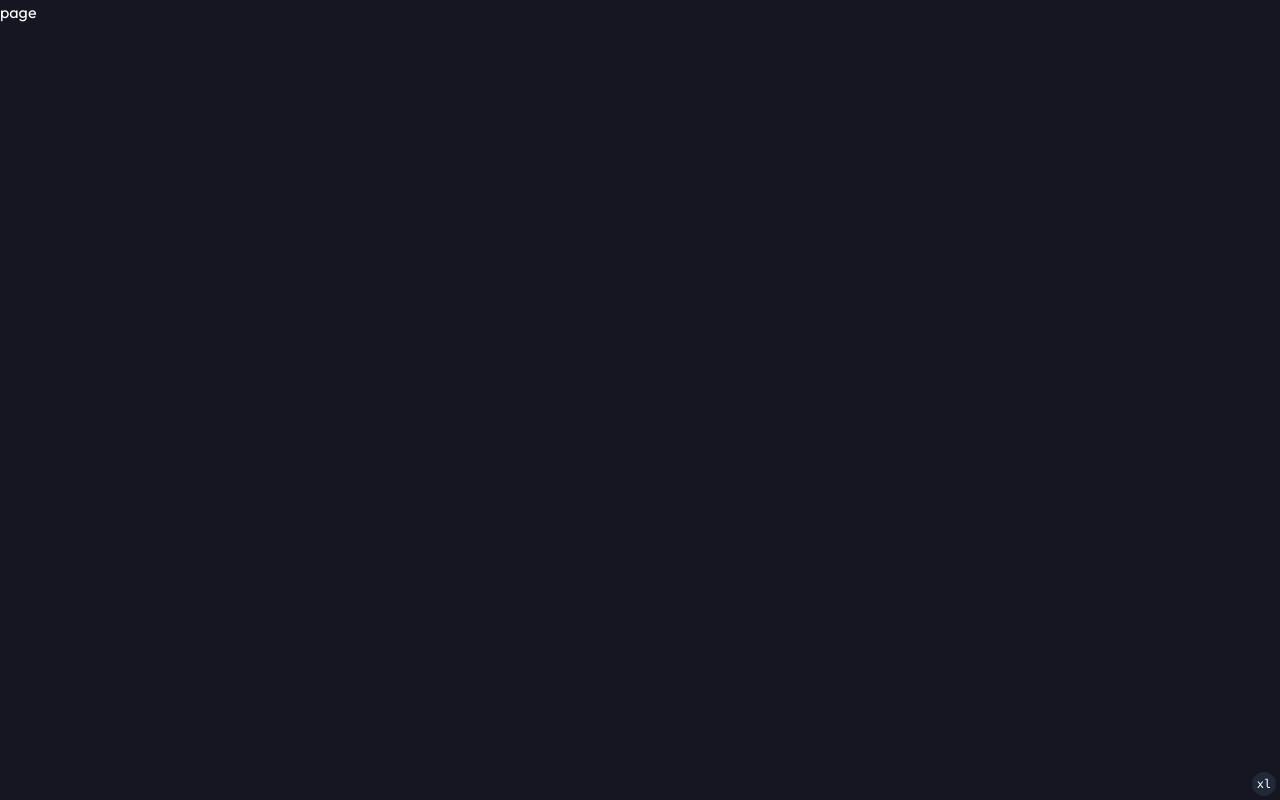
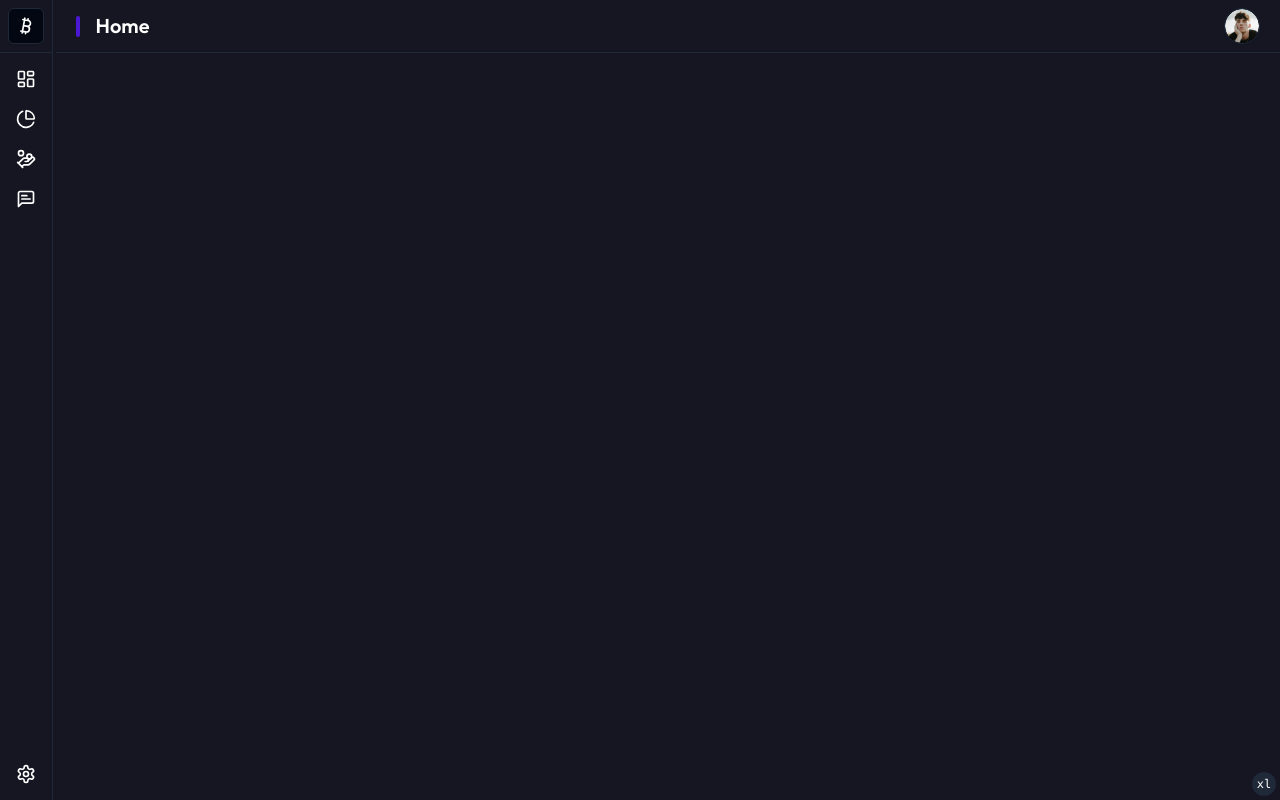
Before and after one commit to TheRoxer/elevate-web, a Next.js app: page /dashboard/panel in a window 1280 px wide. Built offline with nearby package versions, Linux system fonts and the light colour scheme.

Commit message:
feat: add panel structure

```diff
--- a/app/dashboard/panel/page.tsx
+++ b/app/dashboard/panel/page.tsx
@@ -5,8 +5,17 @@ export const metadata: Metadata = {
   description: "Elevate your business with our services",
 };
 
-const Panel = () => {
-  return <div>page</div>;
-};
+import SideBar from "@/components/dashbard/Sidebar";
+import Header from "@/components/dashbard/Header";
 
-export default Panel;
+export default function Panel() {
+  return (
+    <div className="grid h-screen w-full pl-[56px]">
+      <SideBar />
+      <div className="flex flex-col">
+        <Header />
+        <div className="content"></div>
+      </div>
+    </div>
+  );
+}
--- /dev/null
+++ b/components/dashbard/Header.tsx
@@ -0,0 +1,51 @@
+import { Button } from "@/components/ui/button";
+import {
+  DropdownMenu,
+  DropdownMenuContent,
+  DropdownMenuItem,
+  DropdownMenuLabel,
+  DropdownMenuSeparator,
+  DropdownMenuTrigger,
+} from "@/components/ui/dropdown-menu";
+import Image from "next/image";
+
+const Header = () => {
+  return (
+    <header className="sticky top-0 z-10 flex h-[53px] items-center gap-1 border-b  px-5">
+      <div className="flex row gap-4 justify-center items-center">
+        <div className="w-[3.5px] h-[21px] rounded-[18px] bg-[#4a18d2]"></div>
+        <h1 className="text-xl font-semibold">Home</h1>
+      </div>
+
+      <div className="flex row items-center gap-4 ml-auto">
+        <DropdownMenu>
+          <DropdownMenuTrigger asChild>
+            <Button
+              variant="outline"
+              size="icon"
+              className="overflow-hidden rounded-full ml-auto"
+            >
+              <Image
+                src="/images/dude.png"
+                width={36}
+                height={36}
+                alt="Avatar"
+                className="overflow-hidden rounded-full "
+              />
+            </Button>
+          </DropdownMenuTrigger>
+          <DropdownMenuContent align="end">
+            <DropdownMenuLabel>My Account</DropdownMenuLabel>
+            <DropdownMenuSeparator />
+            <DropdownMenuItem>Settings</DropdownMenuItem>
+            <DropdownMenuItem>Support</DropdownMenuItem>
+            <DropdownMenuSeparator />
+            <DropdownMenuItem>Logout</DropdownMenuItem>
+          </DropdownMenuContent>
+        </DropdownMenu>
+      </div>
+    </header>
+  );
+};
+
+export default Header;
--- /dev/null
+++ b/components/dashbard/Sidebar.tsx
@@ -0,0 +1,142 @@
+"use client";
+
+import {
+  Book,
+  Bot,
+  Code2,
+  LifeBuoy,
+  Settings2,
+  SquareTerminal,
+  SquareUser,
+  Bitcoin,
+  LayoutDashboard,
+  PieChart,
+  Settings,
+  HandCoins,
+  MessageSquareText,
+} from "lucide-react";
+import {
+  Tooltip,
+  TooltipContent,
+  TooltipTrigger,
+  TooltipProvider,
+} from "@/components/ui/tooltip";
+
+import { Button } from "@/components/ui/button";
+import { useRouter } from "next/navigation";
+import { useState, useEffect } from "react";
+
+interface NavbarLinkProps {
+  icon: typeof Book;
+  label: string;
+  activeLink?: boolean;
+  href: string;
+  onClick?(): void;
+}
+
+function NavbarLink({
+  icon: Icon,
+  label,
+  activeLink,
+  href,
+  onClick,
+}: NavbarLinkProps) {
+  const router = useRouter();
+
+  return (
+    <TooltipProvider>
+      <Tooltip>
+        <TooltipTrigger asChild>
+          <Button
+            variant="ghost"
+            size="icon"
+            className={`rounded-lg ${activeLink ? "bg-muted" : ""}`}
+            aria-label="Playground"
+            onClick={() => {
+              router.push(href);
+            }}
+          >
+            <Icon className="size-5" />
+          </Button>
+        </TooltipTrigger>
+        <TooltipContent side="right" sideOffset={5}>
+          {label}
+        </TooltipContent>
+      </Tooltip>
+    </TooltipProvider>
+  );
+}
+
+const navdata = [
+  { icon: LayoutDashboard, label: "Home", href: "/dashboard/home" },
+  { icon: PieChart, label: "Monitoring", href: "/dashboard/monitoring" },
+  { icon: HandCoins, label: "Transfers", href: "/dashboard/transfers" },
+  { icon: MessageSquareText, label: "Chat", href: "/dashboard/chat" },
+];
+
+const SideBar = () => {
+  const router = useRouter();
+
+  const [activeLink, setActiveLink] = useState<string>("/dashboard/panel");
+
+  useEffect(() => {
+    setActiveLink(window.location.pathname);
+    handleClick(activeLink);
+  }, [setActiveLink, activeLink]);
+
+  const handleClick = (path: string) => {
+    setActiveLink(path);
+  };
+
+  const links = navdata.map((link, index) => (
+    <NavbarLink
+      {...link}
+      key={link.label}
+      href={link.href}
+      activeLink={link.href === activeLink}
+      onClick={() => handleClick(navdata[index].href)}
+    />
+  ));
+
+  return (
+    <aside className="inset-y fixed  left-0 z-20 flex h-full flex-col border-r">
+      <div className="border-b p-2">
+        <Button
+          variant="outline"
+          size="icon"
+          aria-label="Home"
+          onClick={() => {
+            router.push("/");
+          }}
+        >
+          <Bitcoin className="size-5" />
+        </Button>
+      </div>
+      <nav className="grid gap-1 p-2">{links}</nav>
+      <nav className="mt-auto grid gap-1 p-2">
+        <TooltipProvider>
+          <Tooltip>
+            <TooltipTrigger asChild>
+              <Button
+                variant="ghost"
+                size="icon"
+                className="mt-auto rounded-lg"
+                aria-label="Account"
+                onClick={() => {
+                  router.push("/dashboard/settings");
+                }}
+              >
+                <Settings className="size-5" />
+              </Button>
+            </TooltipTrigger>
+            <TooltipContent side="right" sideOffset={5}>
+              Settings
+            </TooltipContent>
+          </Tooltip>
+        </TooltipProvider>
+      </nav>
+    </aside>
+  );
+};
+
+export default SideBar;
--- a/package.json
+++ b/package.json
@@ -51,6 +51,7 @@
     "embla-carousel-wheel-gestures": "^8.0.1",
     "framer-motion": "^11.3.19",
     "input-otp": "^1.2.4",
+    "lucide-react": "^0.438.0",
     "next": "14.2.4",
     "next-themes": "^0.3.0",
     "react": "^18",
--- a/sections/Login.tsx
+++ b/sections/Login.tsx
@@ -40,16 +40,18 @@ export function LoginForm() {
             </div>
             <Input id="password" type="password" required />
           </div>
-          <Button type="submit" className="w-full">
-            Login
-          </Button>
+          <Link href="/dashboard/panel">
+            <Button type="submit" className="w-full">
+              Login
+            </Button>
+          </Link>
           <Button variant="outline" className="w-full">
             Login with Google
           </Button>
         </div>
         <div className="mt-4 text-center text-sm">
           Don&apos;t have an account?{" "}
-          <Link href="#" className="underline">
+          <Link href="/auth/signup" className="underline">
             Sign up
           </Link>
         </div>
--- a/sections/Signup.tsx
+++ b/sections/Signup.tsx
@@ -54,7 +54,7 @@ export function SignupForm() {
         </div>
         <div className="mt-4 text-center text-sm">
           Already have an account?{" "}
-          <Link href="#" className="underline">
+          <Link href="/auth/signin" className="underline">
             Sign in
           </Link>
         </div>
```
Also changed, not shown: app/dashboard/panel/page.css (added), public/images/logo.png, 1 other file (tests, documents, lock files or other folders).
